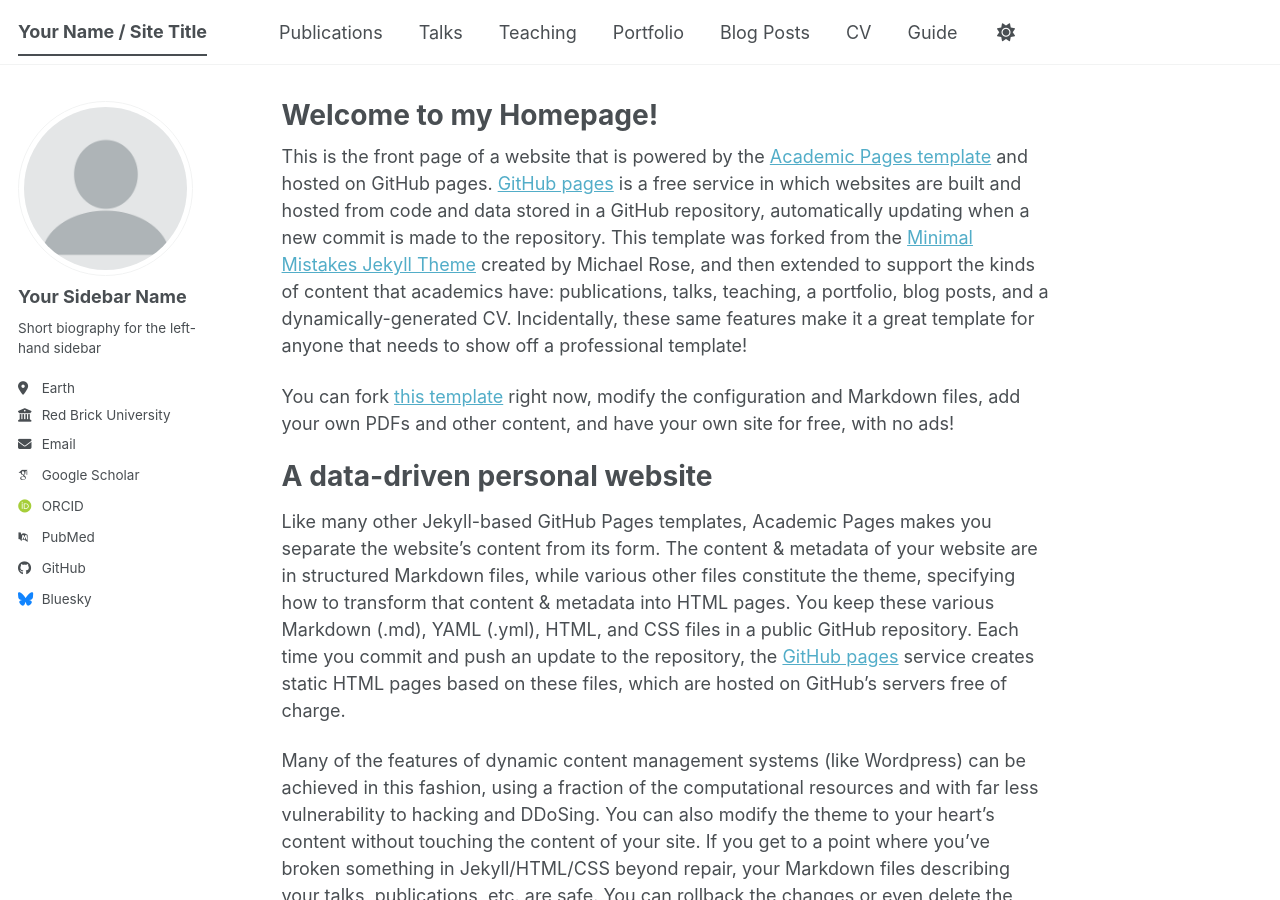
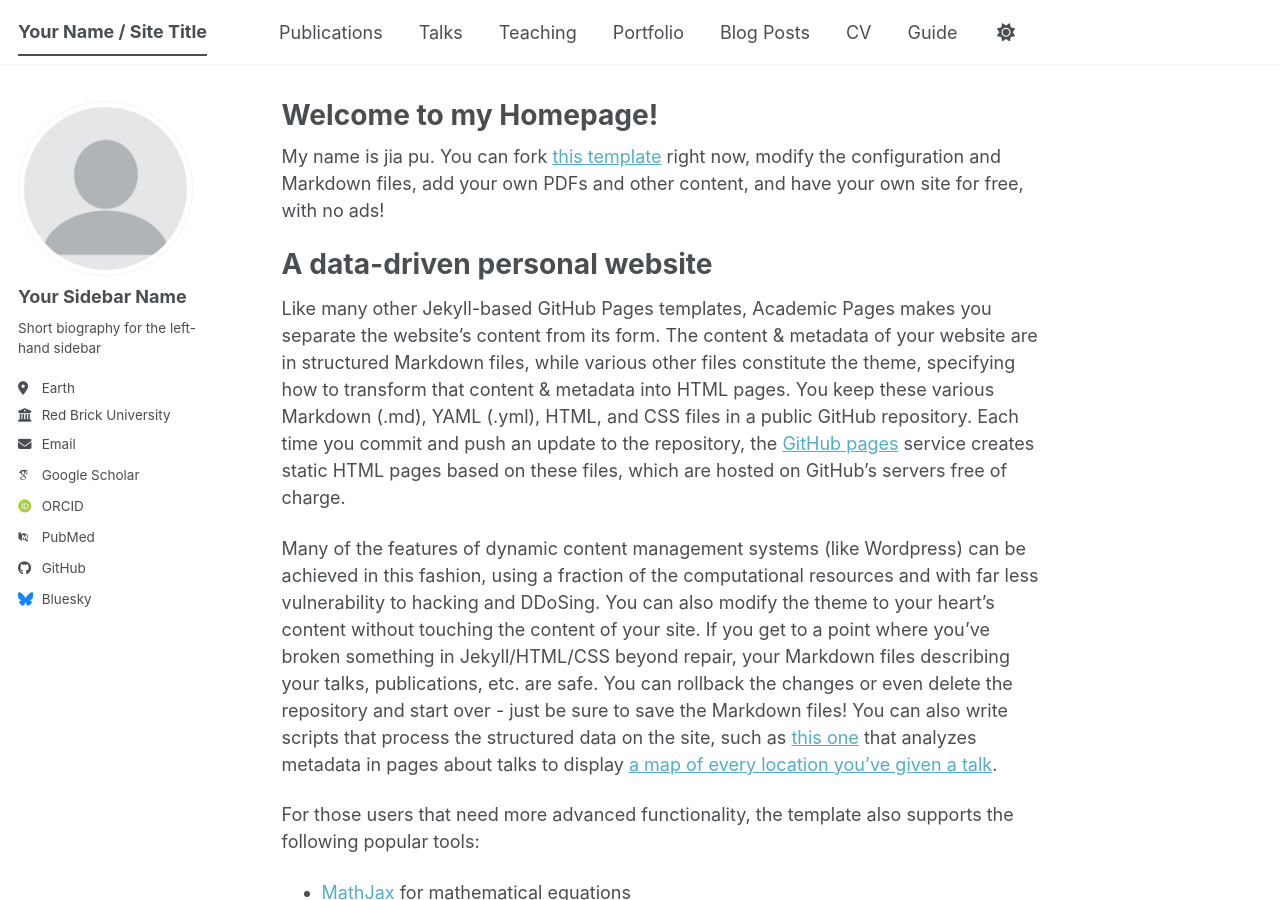
Before and after one commit to pujiayeah/pujiayeah.github.io, a Jekyll site: the page built from _pages/about.md, in a window 1280 px wide and 900 px high. Built offline with Jekyll 4.4.1, drawn with Linux system fonts in a browser that asks for light colours; some web fonts are replaced; a script bundle is joined from its source files by our own code; library files that are not in the unit come from our copies.

Commit message:
Revise about page with personal introduction
Updated the introduction to include personal information.

```diff
--- a/_pages/about.md
+++ b/_pages/about.md
@@ -7,8 +7,7 @@ redirect_from:
   - /about.html
 ---
 
-This is the front page of a website that is powered by the [Academic Pages template](https://github.com/academicpages/academicpages.github.io) and hosted on GitHub pages. [GitHub pages](https://pages.github.com) is a free service in which websites are built and hosted from code and data stored in a GitHub repository, automatically updating when a new commit is made to the repository. This template was forked from the [Minimal Mistakes Jekyll Theme](https://mmistakes.github.io/minimal-mistakes/) created by Michael Rose, and then extended to support the kinds of content that academics have: publications, talks, teaching, a portfolio, blog posts, and a dynamically-generated CV. Incidentally, these same features make it a great template for anyone that needs to show off a professional template!
-
+My name is jia pu.
  You can fork [this template](https://github.com/academicpages/academicpages.github.io) right now, modify the configuration and Markdown files, add your own PDFs and other content, and have your own site for free, with no ads!
 
 A data-driven personal website
```
